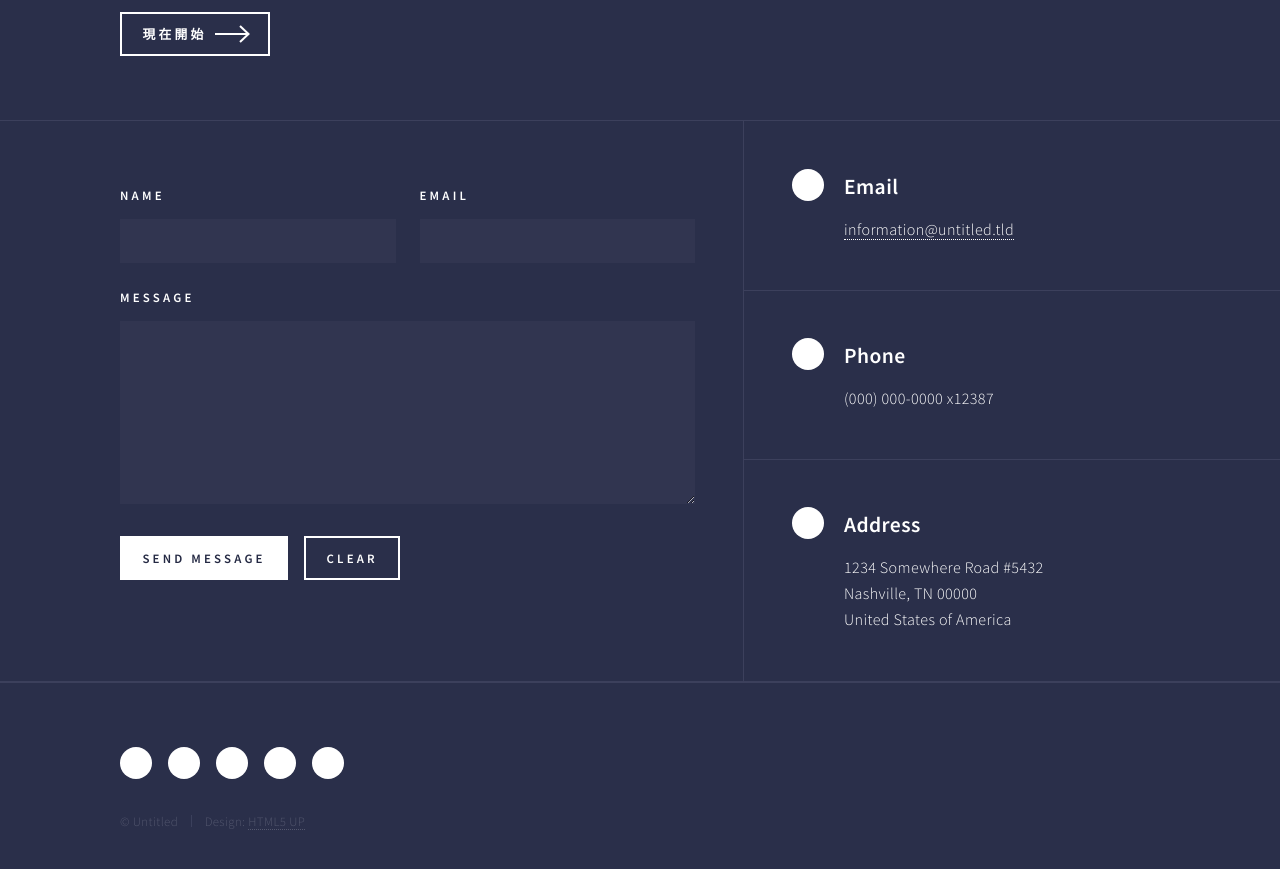
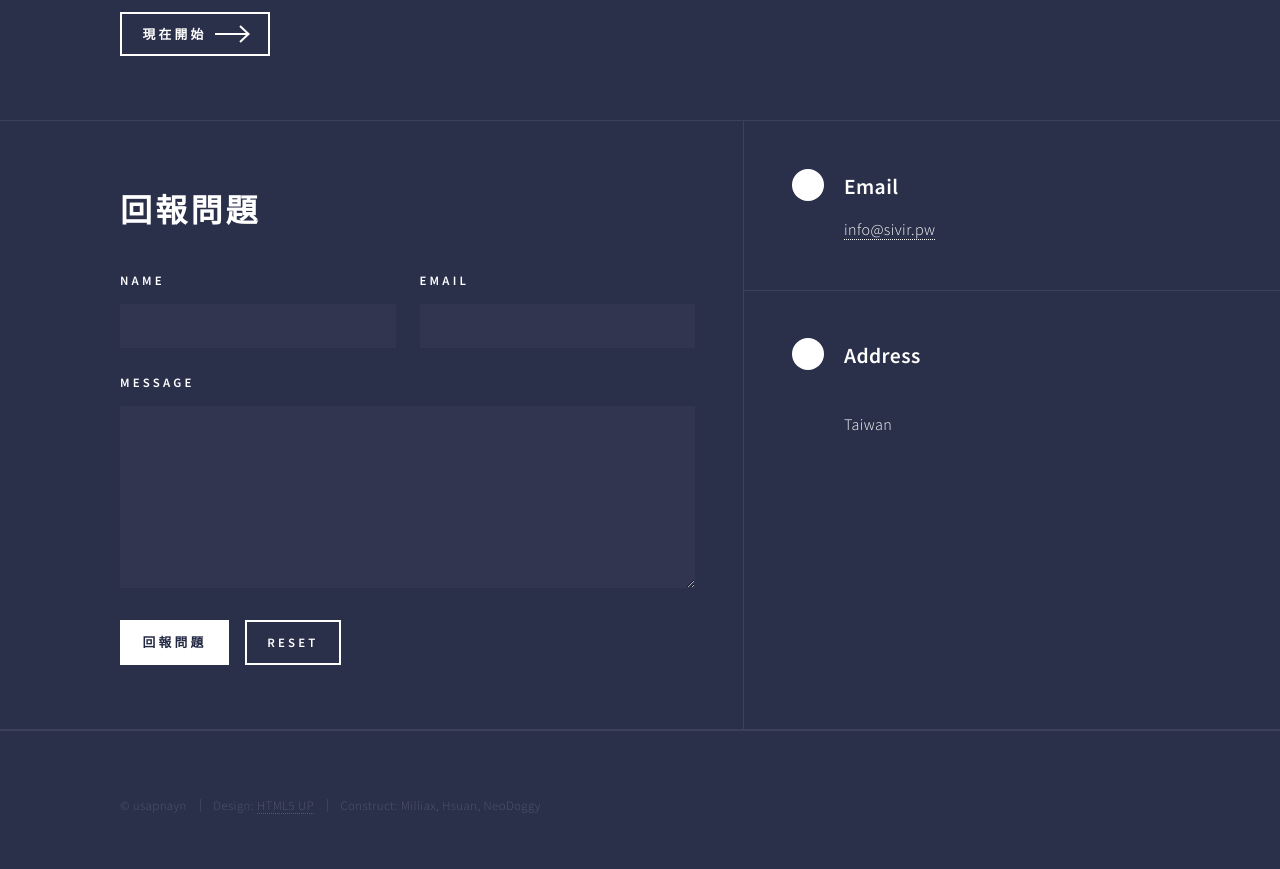
Before and after one commit to milliax/hackthon, a Next.js app: page / in a window 1280 px wide. Shown: the part 1120-1989 px from the top of the page. Built offline with nearby package versions, Linux system fonts and the light colour scheme; a web font is replaced by a local one.

Commit message:
config footer

```diff
--- a/component/Footer.js
+++ b/component/Footer.js
@@ -1,52 +1,26 @@
+import Form from '../component/Footer/Form'
+
 export default function Footer(){
     return(
         <>
             <section id="contact">
                 <div className="inner">
-                    <section>
-                        <form method="post" action="#">
-                            <div className="fields">
-                                <div className="field half">
-                                    <label htmlFor="name">Name</label>
-                                    <input type="text" name="name" id="name"/>
-                                </div>
-                                <div className="field half">
-                                    <label htmlFor="email">Email</label>
-                                    <input type="text" name="email" id="email"/>
-                                </div>
-                                <div className="field">
-                                    <label htmlFor="message">Message</label>
-                                    <textarea name="message" id="message" rows="6"></textarea>
-                                </div>
-                            </div>
-                            <ul className="actions">
-                                <li><input type="submit" value="Send Message" className="primary"/></li>
-                                <li><input type="reset" value="Clear"/></li>
-                            </ul>
-                        </form>
-                    </section>
+                    <Form />
                     <section className="split">
                         <section>
                             <div className="contact-method">
-                                <span className="icon solid alt fa-envelope"></span>
+                                <span className="icon solid alt fa-envelope" />
                                 <h3>Email</h3>
-                                <a href="#">information@untitled.tld</a>
+                                <a href="mailto:info@sivir.pw">info@sivir.pw</a>
                             </div>
                         </section>
+
                         <section>
                             <div className="contact-method">
-                                <span className="icon solid alt fa-phone"></span>
-                                <h3>Phone</h3>
-                                <span>(000) 000-0000 x12387</span>
-                            </div>
-                        </section>
-                        <section>
-                            <div className="contact-method">
-                                <span className="icon solid alt fa-home"></span>
+                                <span className="icon solid alt fa-home" />
                                 <h3>Address</h3>
-                                <span>1234 Somewhere Road #5432<br/>
-										Nashville, TN 00000<br/>
-										United States of America</span>
+                                <span><br/>
+										Taiwan</span>
                             </div>
                         </section>
                     </section>
@@ -55,6 +29,7 @@ export default function Footer(){
 
             <footer id="footer">
                 <div className="inner">
+                    {/*
                     <ul className="icons">
                         <li><a href="#" className="icon brands alt fa-twitter"><span
                             className="label">Twitter</span></a></li>
@@ -68,9 +43,11 @@ export default function Footer(){
                             className="label">LinkedIn</span></a>
                         </li>
                     </ul>
+                    */}
                     <ul className="copyright">
-                        <li>&copy; Untitled</li>
+                        <li>&copy; usapnayn</li>
                         <li>Design: <a href="https://html5up.net">HTML5 UP</a></li>
+                        <li>Construct: Milliax, Hsuan, NeoDoggy</li>
                     </ul>
                 </div>
             </footer>
--- /dev/null
+++ b/component/Footer/Form.js
@@ -0,0 +1,71 @@
+import {useState} from "react";
+
+export default function Form(){
+    const [email,setEmail] = useState('')
+    const [name,setName] = useState('')
+    const [question,setQuestion] = useState('')
+
+    async function Send(){
+        const query = `&entry.1658956947=${name}&entry.1906292414=${email}&entry.1624246937=${question}&entry.74544941=${document.location.href}&submit=SUBMIT`
+        const googleForm = 'https://docs.google.com/forms/u/0/d/e/1FAIpQLSd5xvRtxdY8XOghJKzXFTYSA_E44LlDr5TDt_kTJaFk5NJUvQ/formResponse'
+        const url = encodeURI(`${googleForm}?${query}`)
+        try{
+            await fetch(url,{
+                method: 'POST',
+                mode: 'no-cors'
+            })
+            window.alert(`Message sent successful`)
+        }catch (err){
+            window.alert(`Message sent FAILED: ${err}`)
+        }
+        setQuestion('')
+        setName('')
+        setEmail('')
+    }
+    async function Clear(){
+        setQuestion('')
+        setName('')
+        setEmail('')
+    }
+
+    return(
+        <section>
+            <label><h1>回報問題</h1></label>
+            <form onSubmit={event=>{
+                event.preventDefault()
+                Send()
+            }}>
+                <div className="fields">
+                    <div className="field half">
+                        <label htmlFor="name">Name</label>
+                        <input type="text"
+                               name="name"
+                               id="name"
+                               value={name}
+                               onChange={e =>{setName(e.target.value)}}/>
+                    </div>
+                    <div className="field half">
+                        <label htmlFor="email">Email</label>
+                        <input type="email"
+                               name="email"
+                               id="email"
+                               value={email}
+                               onChange={e=>{setEmail(e.target.value)}}/>
+                    </div>
+                    <div className="field">
+                        <label htmlFor="message">Message</label>
+                        <textarea name="message"
+                                  id="message"
+                                  rows="6"
+                                  value={question}
+                                  onChange={e=>{setQuestion(e.target.value)}}/>
+                    </div>
+                </div>
+                <ul className="actions">
+                    <li><input type="submit" value="回報問題" className="primary"/></li>
+                    <li><input type="reset" onClick={Clear}/></li>
+                </ul>
+            </form>
+        </section>
+    )
+}
--- a/component/Navigation.js
+++ b/component/Navigation.js
@@ -5,7 +5,6 @@ export default function Navigation() {
         <nav id="menu">
             <ul className="links">
                 <li><Link href="/">主畫面</Link></li>
-                <li><Link href="/">Landing</Link></li>
                 <li><Link href="/report">申報問題</Link></li>
             </ul>
             <ul className="actions stacked">
```
Also changed, not shown: pages/login.js (+2 -8 lines).
